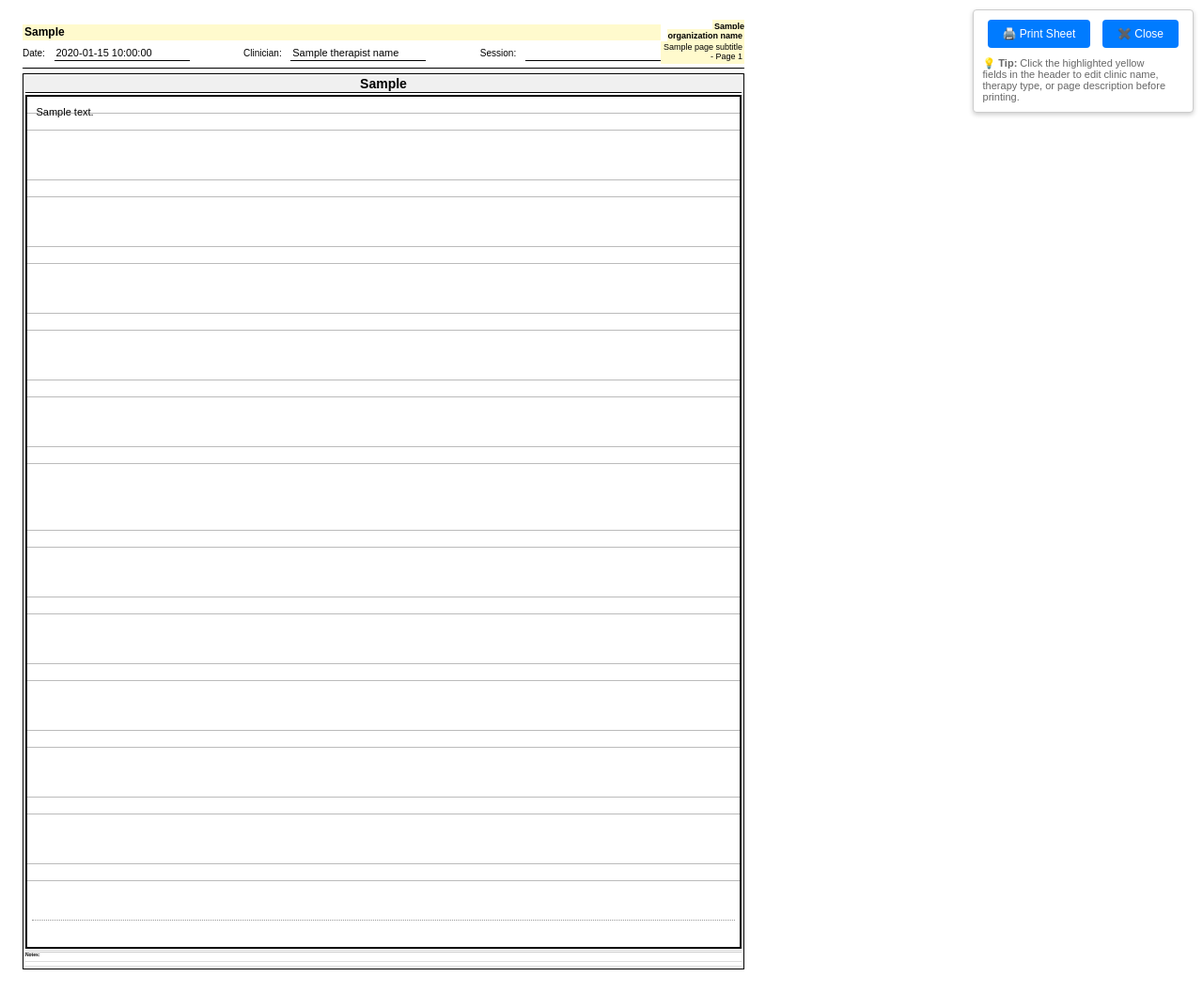
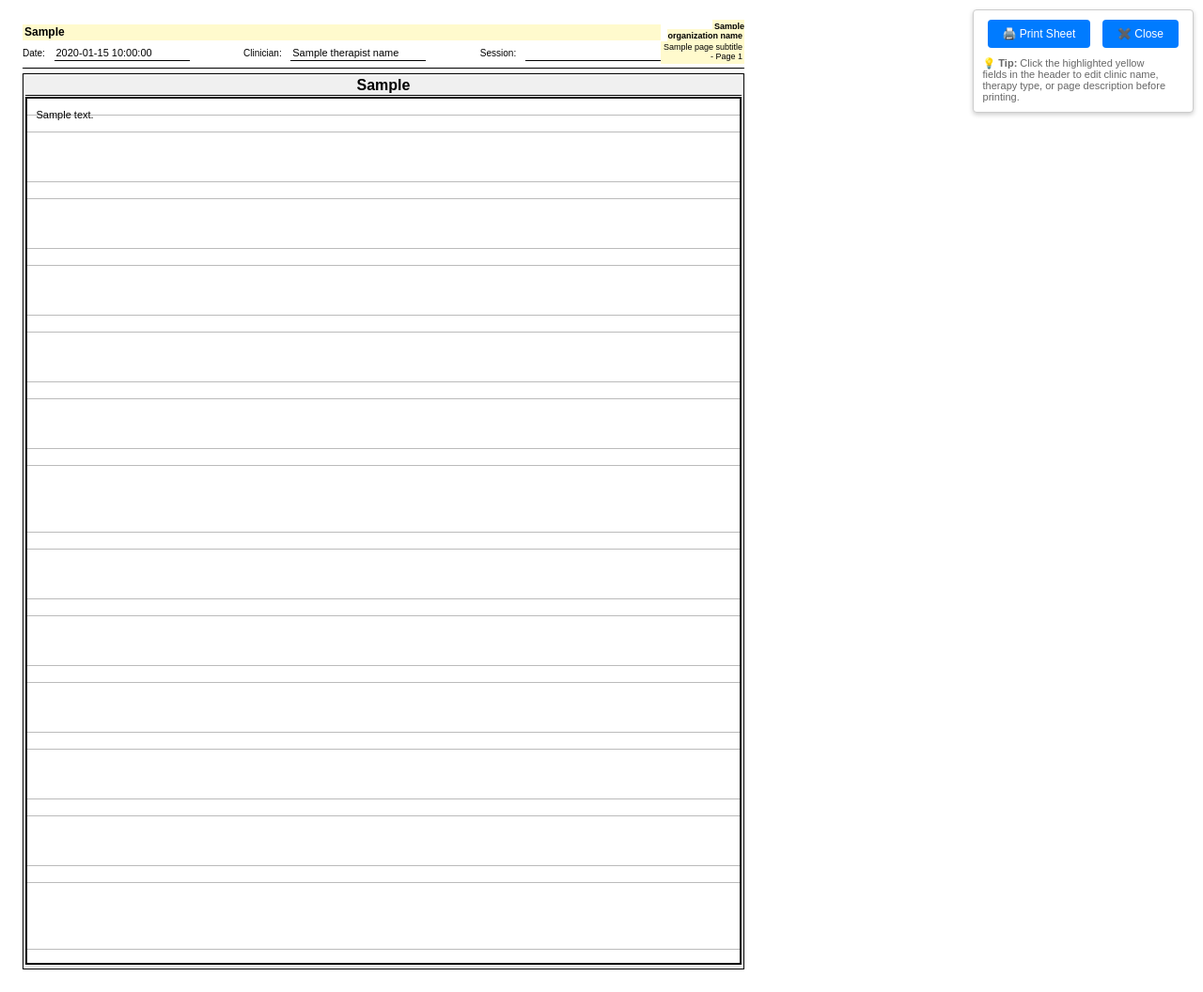
Before and after one commit to sethmansur/Session-notes, a Flask app: template templates/print_sheet.html in a window 1280 px wide. Shown: the whole page at 94% size. Run offline with Flask 3, Linux system fonts and the light colour scheme; the template is opened without the code that fills it: most values are stand-ins (such as "Sample title", 1, 10 or a date in 2020).

Commit message:
Update print sheet to improve student name visibility and remove unnecessary sections
Modify templates/print_sheet.html to increase student name font size and boldness, remove dotted lines between objectives, and remove the notes section.

Replit-Commit-Author: Agent
Replit-Commit-Session-Id: dc246160-5cb3-42f5-8d69-55125622cbd6
Replit-Commit-Checkpoint-Type: intermediate_checkpoint
Replit-Commit-Screenshot-Url: https://storage.googleapis.com/screenshot-production-us-central1/cd4b8836-b17c-4834-badd-b6d676235031/dc246160-5cb3-42f5-8d69-55125622cbd6/7LKfPTW

```diff
--- a/templates/print_sheet.html
+++ b/templates/print_sheet.html
@@ -120,7 +120,7 @@
             break-inside: avoid;
             height: 100%;
             display: grid;
-            grid-template-rows: auto 1fr auto; /* name, objectives, notes */
+            grid-template-rows: auto 1fr; /* name, objectives */
             overflow: hidden;
         }
 
@@ -139,11 +139,11 @@
             background: #f0f0f0;
         }
 
-        /* Dynamic sizing for student names */
-        .one-student .student-name { font-size: 14px; }
-        .two-students .student-name { font-size: 12px; }
-        .three-students .student-name { font-size: 10px; }
-        .four-students .student-name, .five-plus-students .student-name { font-size: 9px; }
+        /* Dynamic sizing for student names - 5 points larger than objective text */
+        .one-student .student-name { font-size: 16px; font-weight: bold; }
+        .two-students .student-name { font-size: 14px; font-weight: bold; }
+        .three-students .student-name { font-size: 13px; font-weight: bold; }
+        .four-students .student-name, .five-plus-students .student-name { font-size: 12px; font-weight: bold; }
 
         .objectives-list {
             display: flex;
@@ -190,17 +190,7 @@
                 repeating-linear-gradient(180deg, transparent 0, transparent 0.18in, #bbb 0.18in, #bbb 0.185in);
         }
 
-        /* Add print-specific guidelines that always appear */
-        .objective-text::after {
-            content: "";
-            position: absolute;
-            bottom: 0.3in;
-            left: 0.05in;
-            right: 0.05in;
-            height: 1px;
-            border-bottom: 1px dotted #999;
-            pointer-events: none;
-        }
+        /* Removed dotted line for objectives as requested */
 
         /* Dynamic sizing for objective text - Conservative heights to prevent overflow */
         .one-student .objective-text {
@@ -226,29 +216,7 @@
 
         /* Removed count box - objective text now has solid border for manual tick marks */
 
-        /* Notes area - Ultra Compact */
-        .notes-area {
-            margin-top: 0.005in;
-            border-top: 1px solid #ccc;
-            padding-top: 0.002in;
-        }
-
-        .notes-label {
-            font-size: 5px;
-            font-weight: bold;
-            margin-bottom: 0.01in;
-        }
-
-        .notes-lines {
-            display: flex;
-            flex-direction: column;
-            gap: 0.01in;
-        }
-
-        .notes-line {
-            border-bottom: 1px solid #ddd;
-            height: 0.04in;
-        }
+        /* Notes section CSS removed as section was removed */
 
         /* Screen-only controls */
         .controls {
@@ -379,14 +347,7 @@
 
                 </div>
 
-                <!-- Notes area - Reduced to 2 lines -->
-                <div class="notes-area">
-                    <div class="notes-label">Notes:</div>
-                    <div class="notes-lines">
-                        <div class="notes-line"></div>
-                        <div class="notes-line"></div>
-                    </div>
-                </div>
+                <!-- Notes section removed as requested -->
             </div>
             {% endfor %}
         </div>
```
Also changed, not shown: 1 other file.
